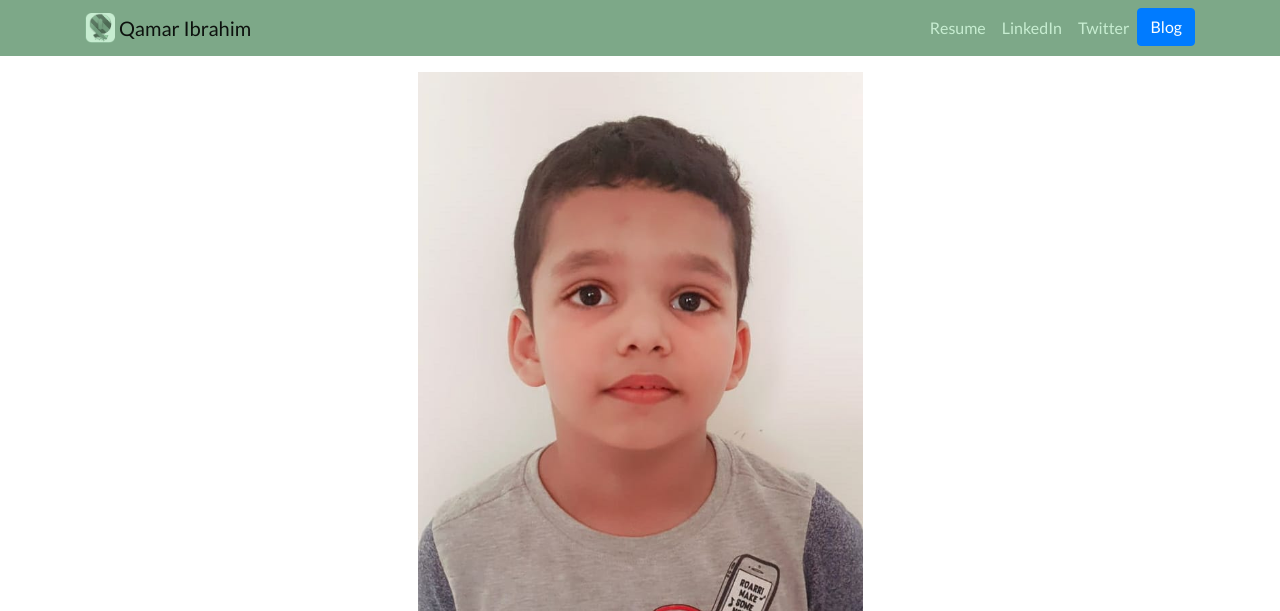
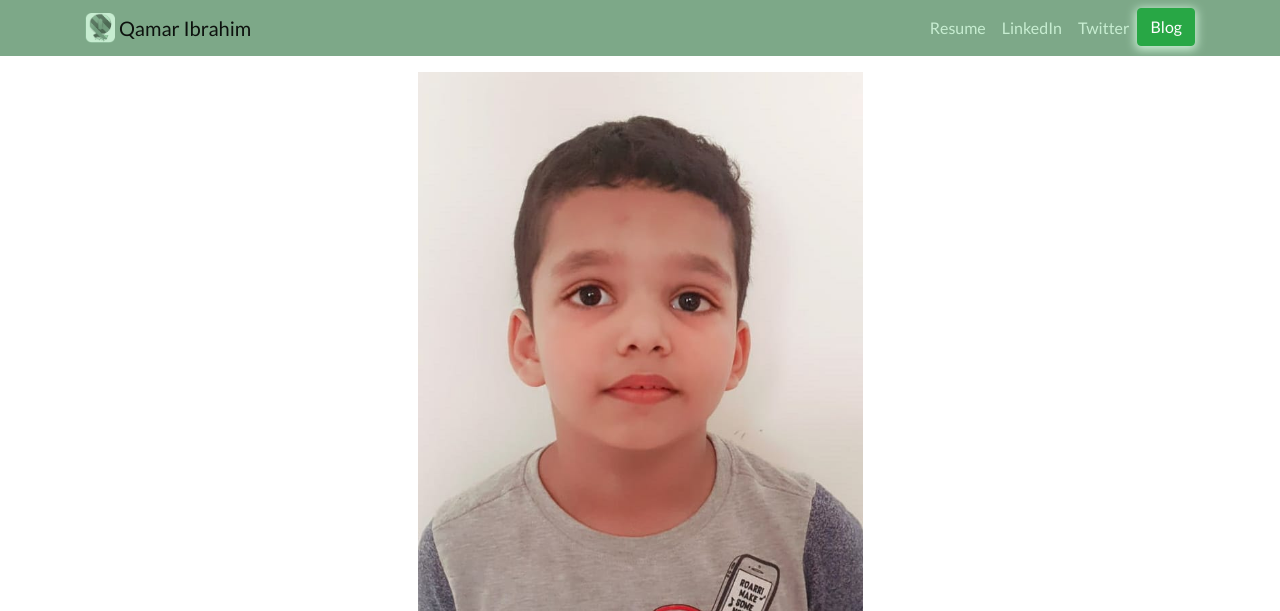
Before and after one commit to qamar62/DJANGO-PROJECTS, a Django app: page / in a window 1280 px wide. Shown: the top 611 px of the page. Run offline with Django 3.2, Linux system fonts and the light colour scheme; data comes from the database, SQL or seed files in the repository; some libraries are stand-ins or nearby versions.

Commit message:
adjustment

```diff
--- a/qamcv/portfolio/static/portfolio/custom.css
+++ b/qamcv/portfolio/static/portfolio/custom.css
@@ -26,3 +26,10 @@ body {
 .navbar {
     background-color: #7da888;
 }
+.btn-primary {
+    background-color: #4d6a54;
+    border-color: #7da888;
+}
+.btn {
+    box-shadow: 0px 2px 10px 2px #c7edd1;
+}
--- a/qamcv/portfolio/templates/portfolio/base.html
+++ b/qamcv/portfolio/templates/portfolio/base.html
@@ -42,7 +42,7 @@
             <a class="nav-link" href="https://twitter.com/qamar62" target="_blank">Twitter</a>
           </li>
           <li>
-            <a role="button" href="{% url 'blog:all_blogs' %}" class="btn btn-primary">Blog</a>
+            <a role="button" href="{% url 'blog:all_blogs' %}" class="btn btn-success">Blog</a>
           </li>
         </ul>
       </div>
```
